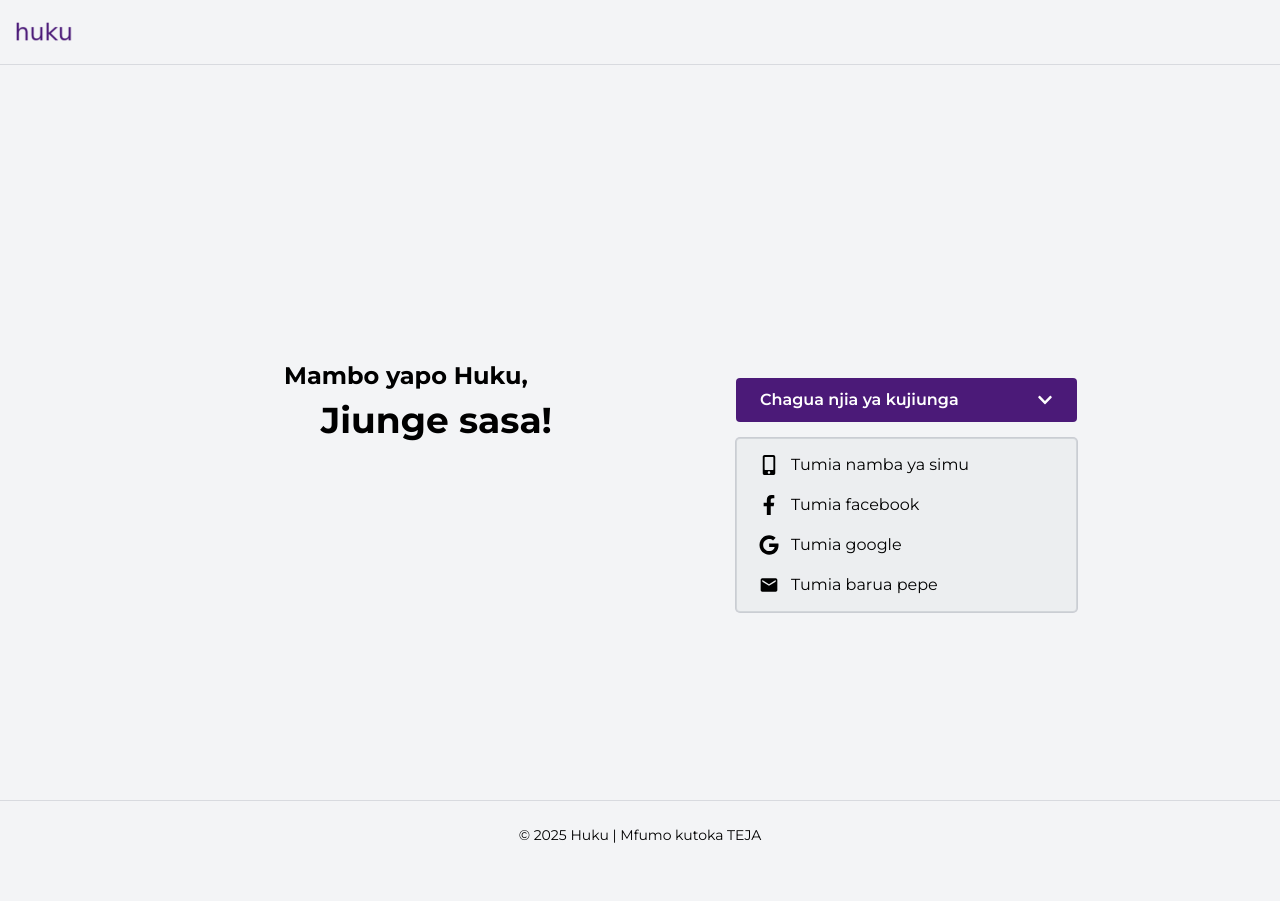
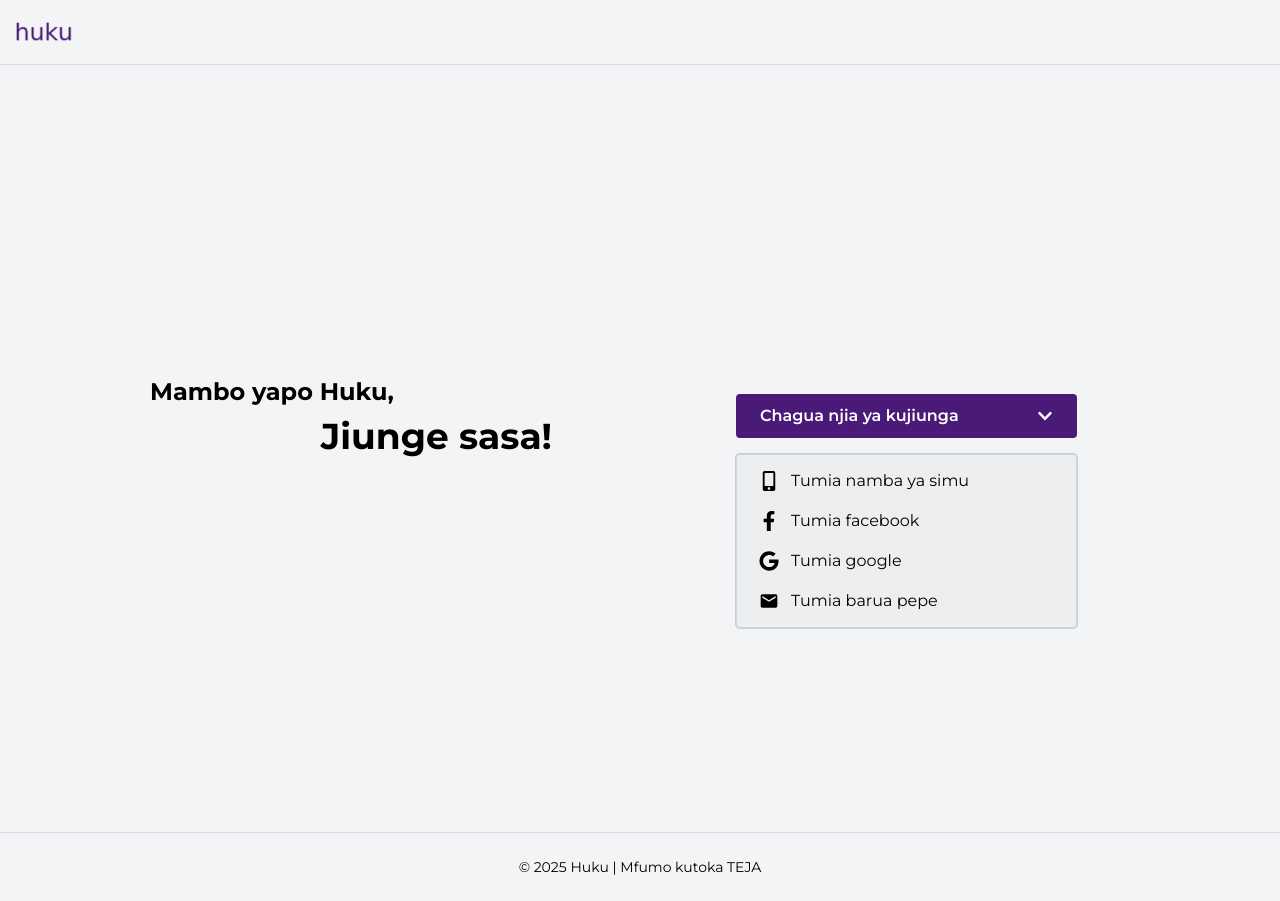
Before and after one commit to kelvinpella/huku, a Next.js app: page / in a window 1280 px wide. Before the commit the page ends 869 px from the top, so only its background shows below. Built offline with nearby package versions, Linux system fonts and the light colour scheme.

Commit message:
created a banner component

```diff
--- a/package.json
+++ b/package.json
@@ -10,6 +10,7 @@
   },
   "dependencies": {
     "@headlessui/react": "^2.2.0",
+    "clsx": "^2.1.1",
     "next": "15.2.2",
     "react": "^19.0.0",
     "react-dom": "^19.0.0",
--- a/src/app/layout.tsx
+++ b/src/app/layout.tsx
@@ -25,7 +25,7 @@ export default function RootLayout({
       <body className={`${montserrat.variable} font-montserrat antialiased bg-chef-white`}>
         <div className="w-full min-h-screen flex flex-col justify-between">
           <Navbar />
-          <main className="min-h-screen w-full lg:max-w-screen-2xl lg:mx-auto">{children}</main>
+          <main className="min-h-screen w-full lg:max-w-screen-2xl lg:mx-auto p-2 md:p-4">{children}</main>
           <Footer />
         </div>
       </body>
--- /dev/null
+++ b/src/components/Banner/Banner.tsx
@@ -0,0 +1,14 @@
+type Props = { firstText: string; secondText: string };
+
+export default function Banner({ firstText, secondText }: Props) {
+  return (
+    <div className="w-10/12 md:w-1/2 mx-auto lg:w-full grid grid-cols-1 grid-rows-2 font-bold">
+      <span className="text-xl lg:text-2xl lg:w-1/2 lg:mx-auto whitespace-nowrap">
+        {firstText}
+      </span>
+      <span className="text-2xl lg:text-4xl row-start-2 text-end whitespace-nowrap">
+        {secondText}
+      </span>
+    </div>
+  );
+}
--- a/src/components/Forms/SignupForm/SignupForm.tsx
+++ b/src/components/Forms/SignupForm/SignupForm.tsx
@@ -1,17 +1,16 @@
 import { getSignupSteps } from "@/common/functions/getSignupSteps";
-import { AuthFormField, SignupOption } from "@/typings"
+import { AuthFormField, SignupOption } from "@/typings";
 import { useMemo } from "react";
 
 type Props = {
-    signupOption:SignupOption;
-    formFields:AuthFormField[]
+  signupOption: SignupOption;
+  formFields: AuthFormField[];
+};
+export default function SignupForm({ signupOption, formFields }: Props) {
+  const signupSteps = useMemo(
+    () => getSignupSteps(signupOption),
+    [signupOption]
+  );
+
+  return <div className="w-full">Signup Form</div>;
 }
-export default function SignupForm({signupOption,formFields}:Props) {
-
-    const signupSteps = useMemo(()=>getSignupSteps(signupOption),[signupOption])
-
-
-  return (
-    <div>SignupForm:</div>
-  )
-}
--- a/src/components/LandingPage/LandingPage.tsx
+++ b/src/components/LandingPage/LandingPage.tsx
@@ -4,7 +4,7 @@ import RegistrationMenu from './RegistrationMenu'
 
 export default function LandingPage() {
   return (
-    <div className='w-full min-h-screen flex flex-col items-center justify-center lg:grid lg:grid-cols-2 grid-rows-1 lg:justify-start lg:gap-44 p-2 md:p-4'>
+    <div className='w-full min-h-screen flex flex-col items-center justify-center lg:grid lg:grid-cols-2 grid-rows-1 lg:justify-start lg:gap-44'>
         <RegistrationWelcomeText/>
         <RegistrationMenu/>
     </div>
--- a/src/components/LandingPage/RegistrationWelcomeText.tsx
+++ b/src/components/LandingPage/RegistrationWelcomeText.tsx
@@ -1,10 +1,11 @@
-import React from 'react'
+import React from "react";
+import Banner from "../Banner/Banner";
 
 export default function RegistrationWelcomeText() {
   return (
-    <div className='w-10/12 md:w-1/2 mx-auto lg:mx-0 lg:justify-self-end grid grid-cols-1 grid-rows-2 font-bold'>
-        <span className='text-xl lg:text-2xl'>Mambo yapo Huku,</span>
-        <span className='text-2xl lg:text-4xl row-start-2 text-end'>Jiunge sasa!</span>
-    </div>
-  )
+    <Banner
+      firstText="Mambo yapo Huku,"
+      secondText="Jiunge sasa!"
+    />
+  );
 }
--- a/src/components/Signup/Signup.tsx
+++ b/src/components/Signup/Signup.tsx
@@ -1,9 +1,10 @@
 "use client";
 
 import { getAuthFormFields } from "@/common/functions/getAuthFormFields";
-import { SignupOptionParam } from "@/typings";
+import { SignupOption, SignupOptionParam } from "@/typings";
 import { use, useMemo } from "react";
 import SignupForm from "../Forms/SignupForm/SignupForm";
+import Banner from "../Banner/Banner";
 
 type Props = {
   signupOptionPromise: SignupOptionParam;
@@ -16,8 +17,24 @@ export default function Signup({ signupOptionPromise }: Props) {
     [signupOption]
   );
 
+  const bannerText = useMemo(() => {
+    const signupOptionToText: Record<SignupOption, string> = {
+      phone: "Simu",
+      email: "Barua pepe",
+      facebook: "Facebook",
+      google: "Google",
+    };
+
+    return signupOptionToText[signupOption];
+  }, [signupOption]);
+
   return (
-    <div className="w-full">
+    <div className='w-full min-h-screen flex flex-col items-center justify-center lg:grid lg:grid-cols-2 grid-rows-1 lg:justify-start lg:gap-44'>
+       <Banner
+        firstText={"Unajiandikisha,"}
+        secondText={`Kwa njia ya ${bannerText}`}
+      />
+
       <SignupForm signupOption={signupOption} formFields={formFields} />
     </div>
   );
```
Also changed, not shown: 1 other file (tests, documents, lock files or other folders).
